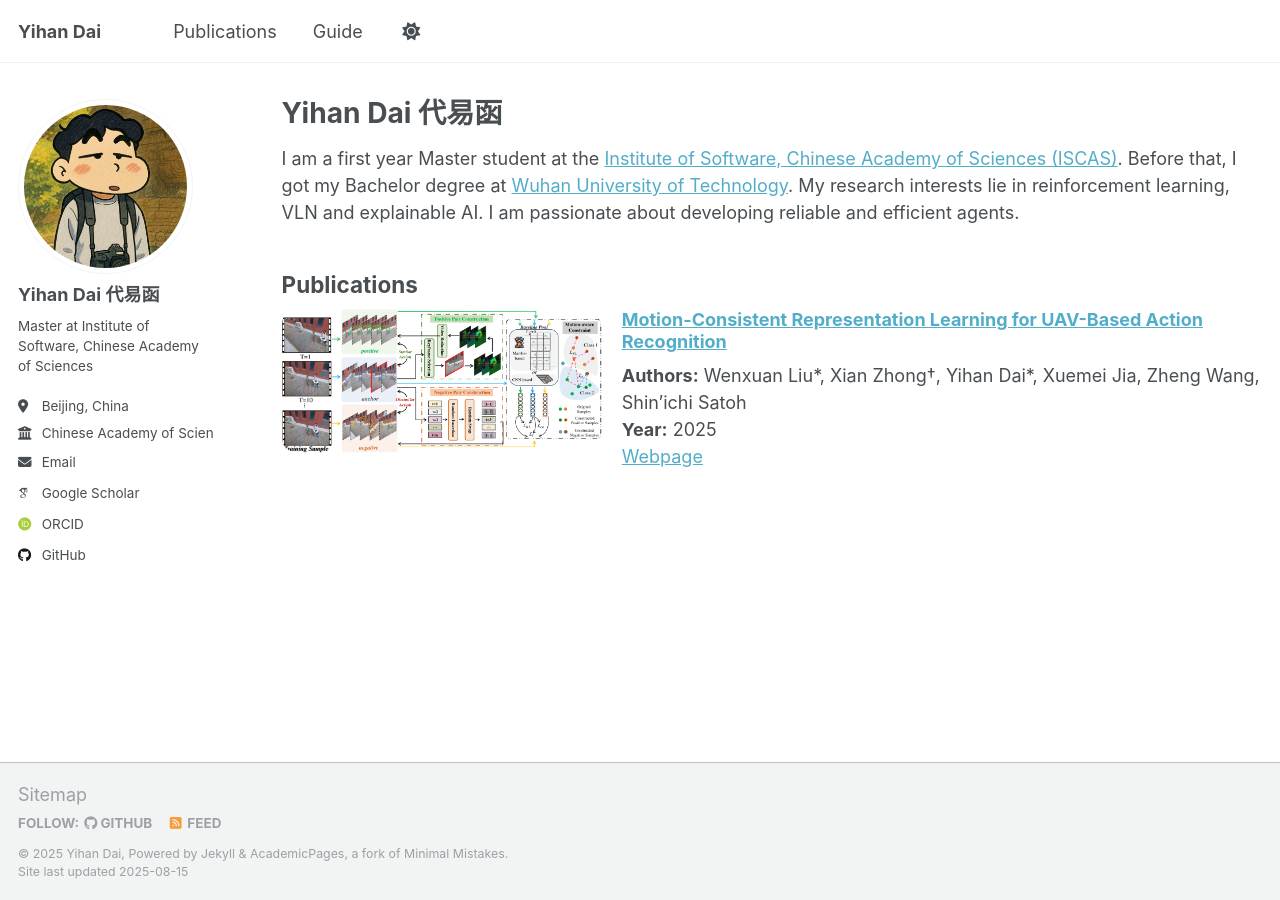
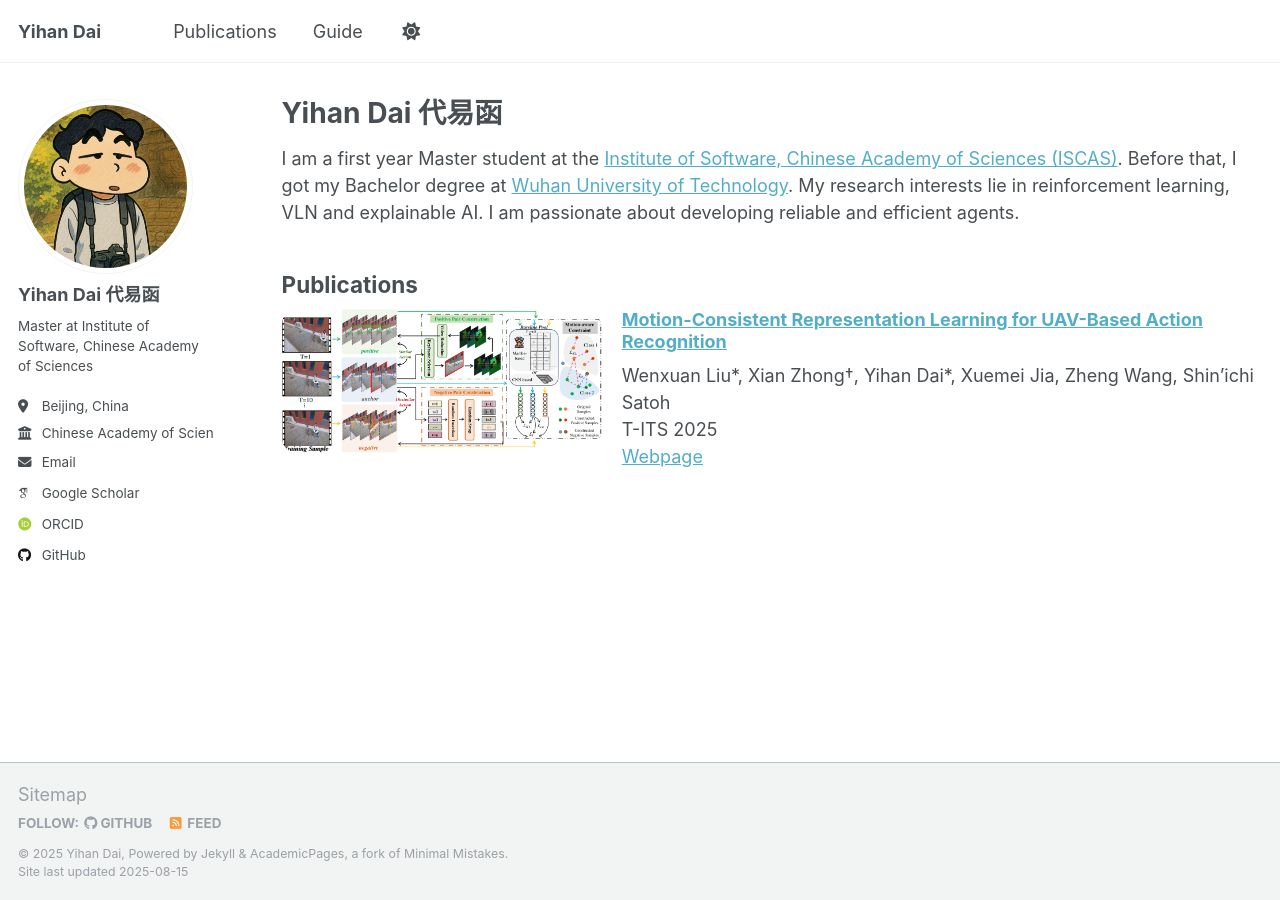
Before and after one commit to yihandai/yihandai.github.io, a Jekyll site: the page built from _pages/about.md, in a window 1280 px wide. Built offline with Jekyll 4.4.1, drawn with Linux system fonts in a browser that asks for light colours; some web fonts are replaced; a script that is not in the unit is left out.

Commit message:
Update about.md

```diff
--- a/_pages/about.md
+++ b/_pages/about.md
@@ -28,8 +28,8 @@ I am a first year Master student at the [Institute of Software, Chinese Academy
         Motion-Consistent Representation Learning for UAV-Based Action Recognition
       </a>
     </h3>
-    <strong>Authors:</strong> Wenxuan Liu*, Xian Zhong†, Yihan Dai*, Xuemei Jia, Zheng Wang, Shin’ichi Satoh<br />
-    <strong>Year:</strong> 2025<br />
+    Wenxuan Liu*, Xian Zhong†, Yihan Dai*, Xuemei Jia, Zheng Wang, Shin’ichi Satoh<br />
+    T-ITS 2025<br />
     <a href="https://ieeexplore.ieee.org/document/11122427/">Webpage</a><br />
   </div>
 
```
